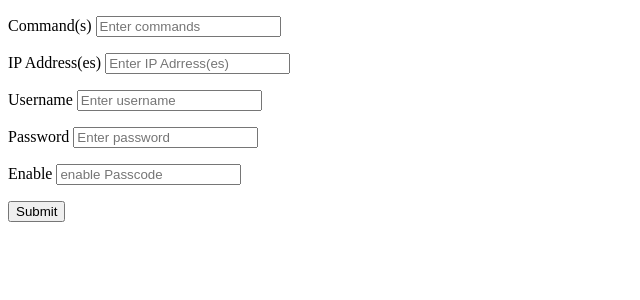
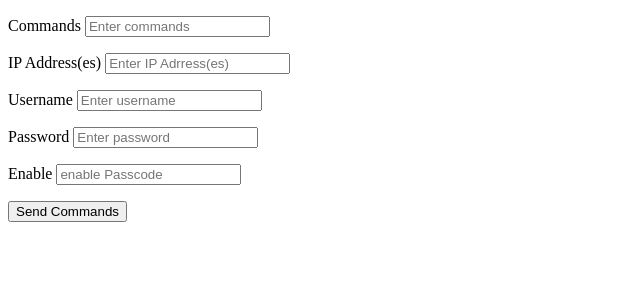
Before and after one commit to riyan678/Network-Controller, a Flask app: template templates/get_config_commands.html in a window 1280 px wide. Shown: the top 300 px of the page, without its empty margins (0-640 px from the left). Run offline with Flask 2, Linux system fonts and the light colour scheme; the template is opened without the code that fills it, so the values that code supplies are empty.

Commit message:
Update get_config_commands.html

```diff
--- a/templates/get_config_commands.html
+++ b/templates/get_config_commands.html
@@ -1,26 +1,28 @@
 {% extends "base.html" %}
 {% block content %}
 <form action="/commands" method="post" id="login-form">
-    <p>
-        <label>Command(s)</label>
-        <input type="text" placeholder="Enter commands" name="commands">
+    <p class="container login-page-form">
+        <label for="Commands">Commands</label>
+        <input type="text" placeholder="Enter commands" name="commands" class="form-control">
     </p>
-    <p>
+    <p class="container login-page-form">
         <label>IP Address(es)</label>
-        <input type="text" placeholder="Enter IP Adrress(es)" name="ip_address">
+        <input type="text" placeholder="Enter IP Adrress(es)" name="ip_address" class="form-control">
     </p>
-    <p>
+    <p class="container login-page-form">
         <label>Username</label>
-        <input type="text" placeholder="Enter username" name="username">
+        <input type="text" placeholder="Enter username" name="username" class="form-control">
     </p>
-    <p>
+    <p class="container login-page-form">
         <label>Password</label>
-        <input type="password" placeholder="Enter password" name="password">
+        <input type="password" placeholder="Enter password" name="password" class="form-control">
     </p>
-    <p>
+    <p class="container login-page-form">
         <label>Enable</label>
-        <input type="password" placeholder="enable Passcode" name="enable">
+        <input type="password" placeholder="enable Passcode" name="enable" class="form-control">
     </p>
-    <input type="submit">
+    <p class="container login-page-form">
+    <button type="button" class="btn btn-success">Send Commands</button>
+    </p>
 </form>
 {% endblock %}
```
